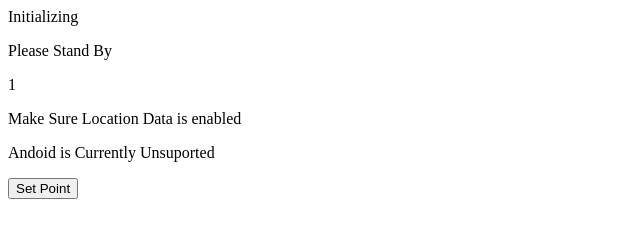
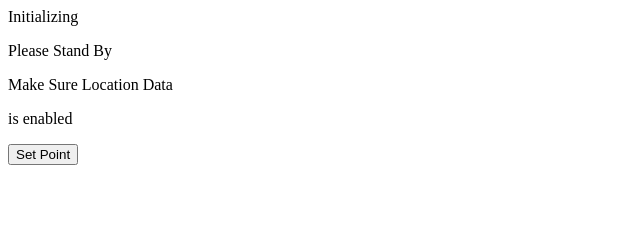
Before and after one commit to christophrrb/laser-tag, a website: page index.html in a window 1280 px wide. Shown: the whole page, without its empty margins (0-640 px from the left). Drawn offline with Linux system fonts and the light colour scheme.

Commit message:
error msgs

```diff
--- a/index.html
+++ b/index.html
@@ -3,9 +3,9 @@
 <body>
 	<p id="startLat">Initializing</p>
 	<p id="startLon">Please Stand By</p>
-	<p id="heading">1</p>
-	<p id="distance">Make Sure Location Data is enabled</p>
-	<p id="headingTo">Andoid is Currently Unsuported</p>
+	<p id="heading"></p>
+	<p id="distance">Make Sure Location Data</p>
+	<p id="headingTo">is enabled</p>
 	<button type="button" onclick="recordLocation();">Set Point</button>
 	<script>
 
@@ -16,7 +16,7 @@
 				document.getElementById('heading').innerHTML = heading.toFixed(0);
 			} else {
 				console.log("no");
-				document.getElementById('heading').innerHTML = "heading";
+				document.getElementById('heading').innerHTML = "Your Device is Unsuported";
 			}
 			return heading;
 
```
